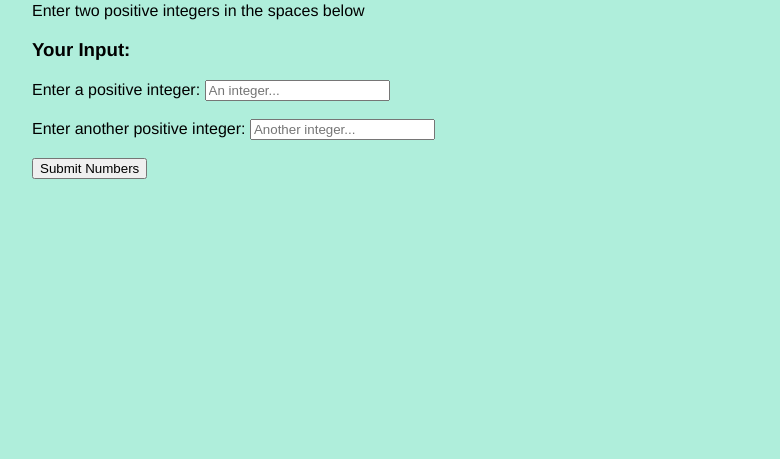
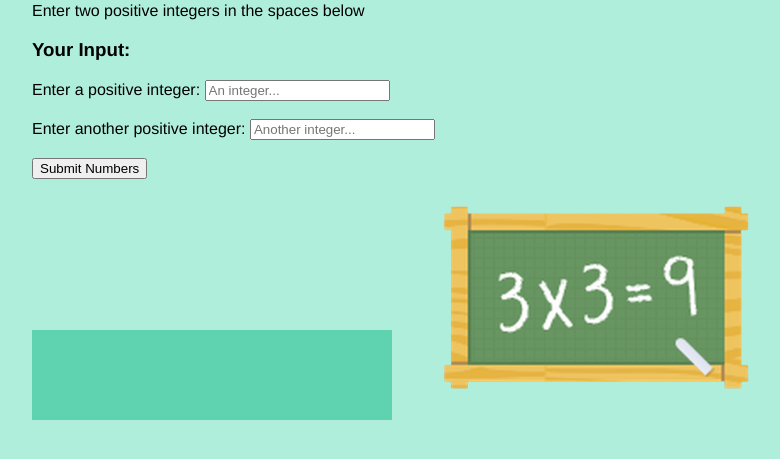
Before and after one commit to ICS20-Programming-ZoiaB/Unit5-02-PHP-ProductOfNumbers, a PHP site: page / in a window 1280 px wide. Shown: the part 221-680 px from the top of the page, without its empty margins (96-876 px from the left). Run offline with PHP 8.4, Linux system fonts and the light colour scheme.

Commit message:
Added favicon and image

```diff
--- a/css/style.css
+++ b/css/style.css
@@ -22,5 +22,5 @@ iframe {
   border: none;
   padding: 20px 30px;
   height: 50px;
-  background-color: #afeedb;
+  background-color: #5fd3b0;
 }
--- a/index.php
+++ b/index.php
@@ -10,10 +10,10 @@
     <meta name="viewport" content="width=device-width, initial-scale=1.0">
 
     <!-- Favicon -->
-    <link rel="apple-touch-icon" sizes="180x180" href="./favicon/apple-touch-icon.png">
-    <link rel="icon" type="image/png" sizes="32x32" href="./favicon/favicon-32x32.png">
-    <link rel="icon" type="image/png" sizes="16x16" href="./favicon/favicon-16x16.png">
-    <link rel="manifest" href="./favicon/site.webmanifest">
+    <link rel="apple-touch-icon" sizes="180x180" href="./fav_index/android-chrome-512x512.png">
+    <link rel="icon" type="image/png" sizes="32x32" href="./fav_index/android-chrome-512x512.png">
+    <link rel="icon" type="image/png" sizes="16x16" href="./fav_index/android-chrome-512x512.png">
+    <link rel="manifest" href="./fav_index/android-chrome-512x512.png">
 
     <!-- Stylesheet -->
     <link rel="stylesheet" href="./css/style.css">
@@ -38,11 +38,12 @@
         <label for="second number">Enter another positive integer:</label>
         <input type="number" min="0" step="1" name="second-number" placeholder="Another integer..."><br><br>
         <input type="submit" value="Submit Numbers" id="styled-button">
-      </form>
-    </div>
+      </form
 
-      <!-- Iframe  -->
-      <iframe id="results" name="results"></iframe>
-    </div>
+    <!-- Iframe  -->
+    <iframe id="results" name="results"></iframe>
+
+    <!-- Image -->
+    <img src="./images/multiplication.png" alt="Multiplication expression" width="400" length="400">
   </body>
 </html>
```
Also changed, not shown: fav_index/android-chrome-192x192.png (added), fav_index/android-chrome-512x512.png (added), fav_index/apple-touch-icon.png (added), fav_index/favicon-16x16.png (added), fav_index/favicon-32x32.png (added), fav_index/favicon.ico (added), fav_index/site.webmanifest (added), images/multiplication.png (added).
